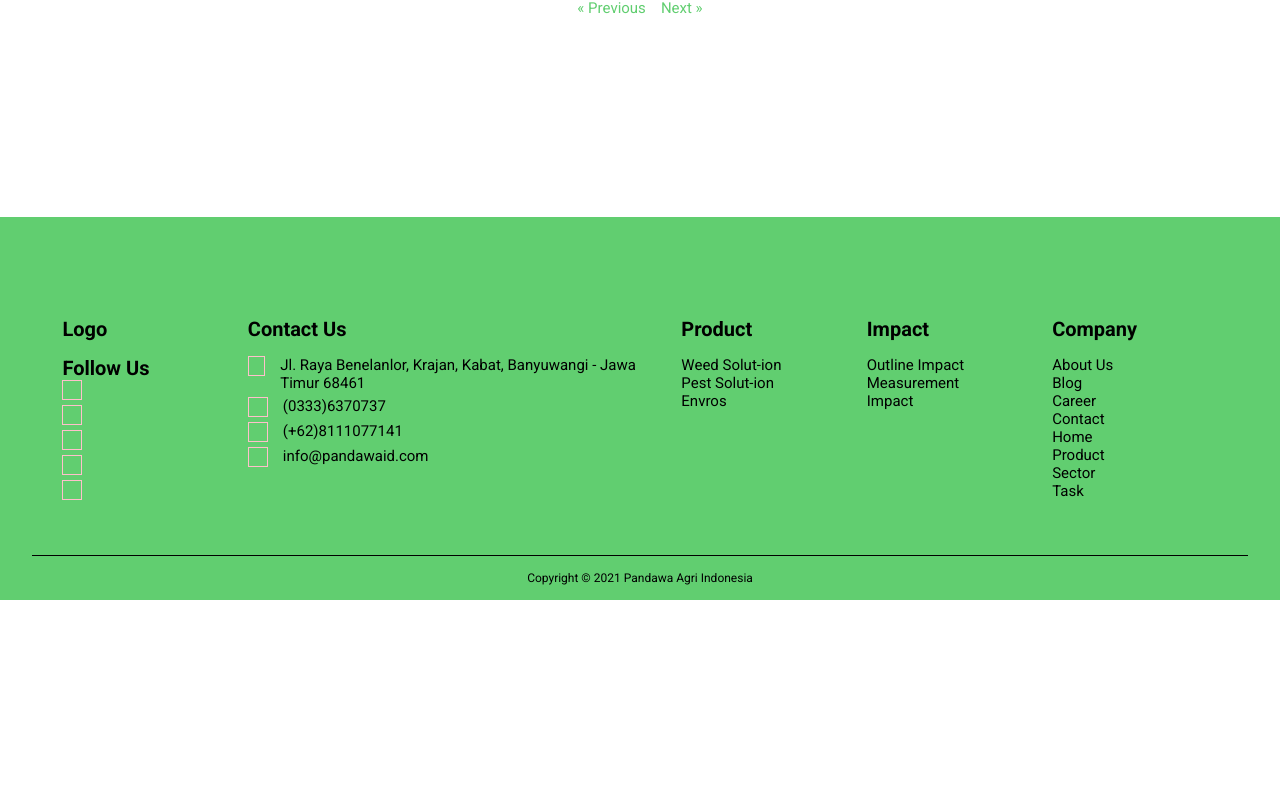
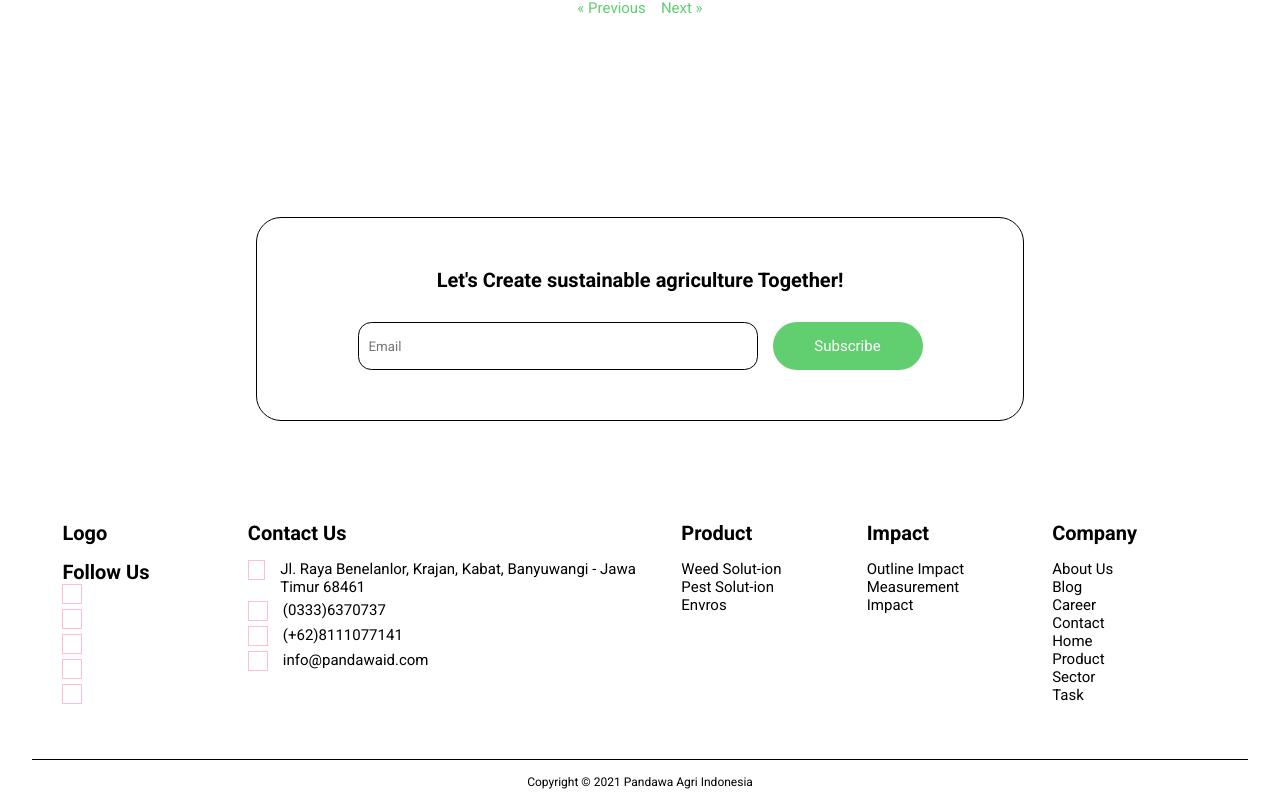
Before and after one commit to alexgodjirah/Pretest-BE-PAI, a React (Create React App) app in the folder client/: page / in a window 1280 px wide. Shown: the part 5210-6014 px from the top of the page. Before the commit the page ends 5810 px from the top, so only its background shows below. Built offline with nearby package versions, Linux system fonts and the light colour scheme.

Commit message:
Feat: News Letter Subs

```diff
--- a/client/src/components/Footer.js
+++ b/client/src/components/Footer.js
@@ -4,6 +4,16 @@ import "../styles/footer/index.css";
 export default function Footer() {
     return (
         <>
+            <div className="newsletter">
+                <h1>
+                    Let's <b>Create sustainable agriculture</b> Together!
+                </h1>
+
+                <form className="newsletter--input">
+                    <input placeholder="Email" />
+                    <button className="button">Subscribe</button>
+                </form>
+            </div>
             <footer className="footer container">
                 <div className="footer--columns">
                     <div className="footer--container">
--- a/client/src/styles/footer/index.css
+++ b/client/src/styles/footer/index.css
@@ -33,6 +33,28 @@
   font-size: 1.5rem;
   text-decoration: none;
   color: black;
+}
+
+.newsletter {
+  width: 60%;
+  padding: 5rem 0;
+  margin: 0 auto;
+  display: flex;
+  flex-direction: column;
+  align-items: center;
+  border: 1px solid black;
+  border-radius: 2.5em;
+  gap: 3em;
+}
+.newsletter .newsletter--input {
+  display: flex;
+  gap: 1.5rem;
+}
+.newsletter .newsletter--input input {
+  padding: 1rem 1rem;
+  width: 30em;
+  border-radius: 1em;
+  border: 1px solid black;
 }
 
 .footer {
--- a/client/src/styles/footer/index.scss
+++ b/client/src/styles/footer/index.scss
@@ -1,4 +1,34 @@
 @use "../../base";
+
+.newsletter {
+    width: 60%;
+    padding: 5rem 0;
+
+    margin: 0 auto;
+
+    display: flex;
+    flex-direction: column;
+    align-items: center;
+
+    border: 1px solid black;
+    border-radius: 2.5em;
+
+    gap: 3em;
+
+    .newsletter--input {
+        // border: 1px solid black;
+        display: flex;
+        gap: 1.5rem;
+
+        input {
+            padding: 1rem 1rem;
+            width: 30em;
+
+            border-radius: 1em;
+            border: 1px solid black;
+        }
+    }
+}
 
 .footer {
     display: flex;
--- a/client/src/styles/index/index.css
+++ b/client/src/styles/index/index.css
@@ -57,8 +57,4 @@ html {
 
 li {
   list-style: none;
-}
-
-#footer {
-  background-color: #61ce70;
 }/*# sourceMappingURL=index.css.map */
--- a/client/src/styles/index/index.scss
+++ b/client/src/styles/index/index.scss
@@ -25,6 +25,6 @@ li {
     list-style: none;
 }
 
-#footer {
-    background-color: base.$color-primary;
-}
+// #footer {
+//     background-color: base.$color-primary;
+// }
```
Also changed, not shown: 2 other files (tests, documents, lock files or other folders).
